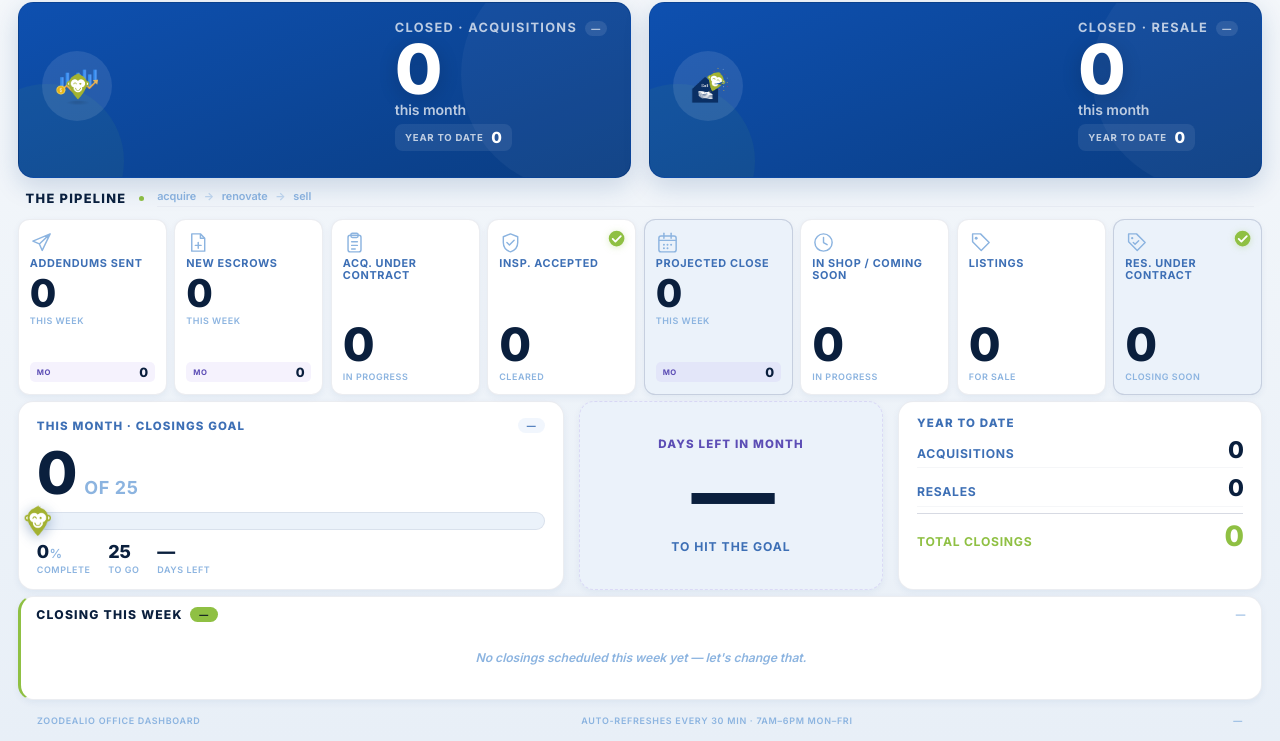
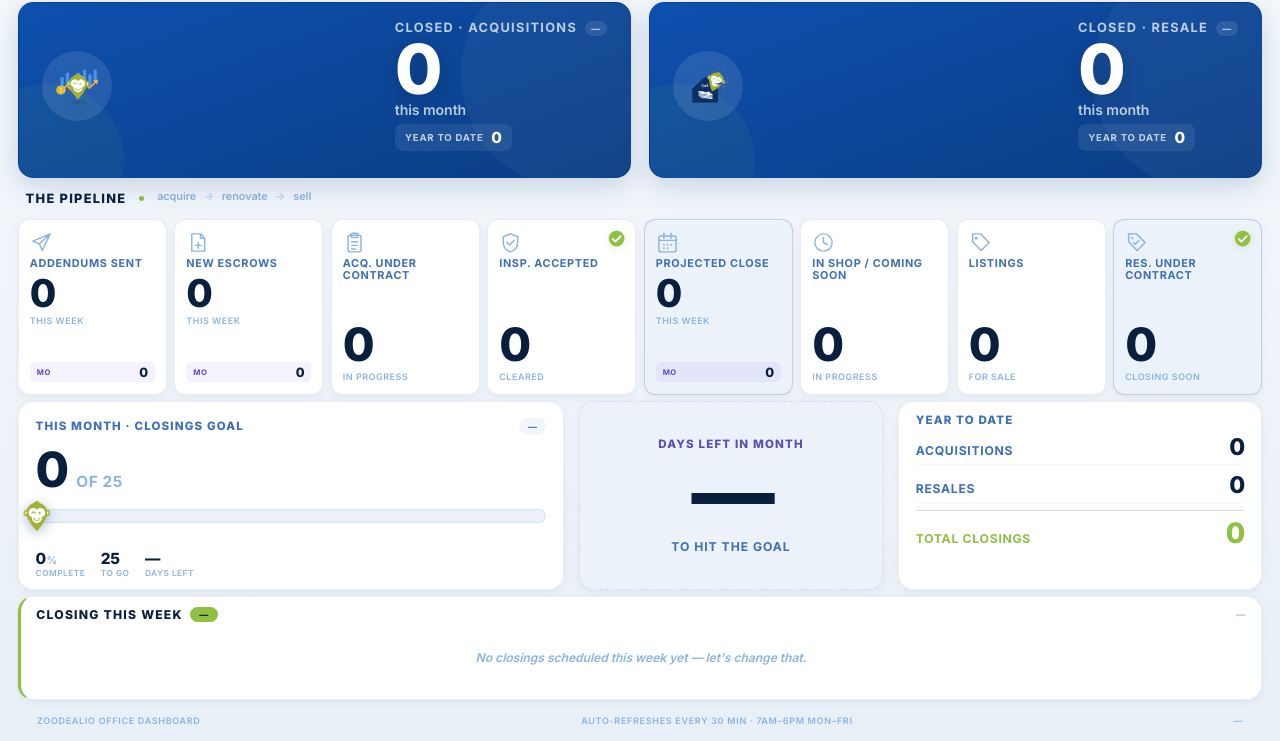
Before and after one commit to eliot-zoodealio/zoodealio-dashboard, a website: page public/index.html in a window 1280 px wide. Shown: the part 59-800 px from the top of the page. Drawn offline with Linux system fonts and the light colour scheme; no server answers.

Commit message:
Fix Goal card content clipping — tighter sizing

```diff
--- a/public/styles.css
+++ b/public/styles.css
@@ -570,7 +570,7 @@ html, body {
   background: var(--bg-card);
   border: 0.08vw solid var(--border-card);
   border-radius: 1.2vw;
-  padding: 1.1vw 1.4vw;
+  padding: 0.85vw 1.3vw;
   display: flex;
   flex-direction: column;
   min-height: 0;
@@ -626,7 +626,7 @@ html, body {
 .card-goal {
   display: grid;
   grid-template-rows: auto auto auto auto;
-  gap: 0.9vh;
+  gap: 0.5vh;
 }
 
 .goal-display {
@@ -636,7 +636,7 @@ html, body {
 }
 
 .goal-num {
-  font-size: min(4.6vw, 9.5vh);
+  font-size: min(3.8vw, 7.5vh);
   font-weight: 800;
   color: var(--text-primary);
   line-height: 0.95;
@@ -646,7 +646,7 @@ html, body {
 }
 
 .goal-of {
-  font-size: min(1.4vw, 2.8vh);
+  font-size: min(1.2vw, 2.4vh);
   font-weight: 700;
   color: var(--text-tertiary);
   text-transform: uppercase;
@@ -655,7 +655,7 @@ html, body {
 
 .goal-track {
   position: relative;
-  height: 1.4vw;
+  height: 1.1vw;
   background: var(--bg-track);
   border: 0.1vw solid var(--border-card);
   border-radius: 999px;
@@ -692,18 +692,19 @@ html, body {
 
 .goal-stats {
   display: flex;
-  gap: 1.4vw;
+  gap: 1.2vw;
   align-items: flex-end;
+  margin-top: 0.2vh;
 }
 
 .goal-stat {
   display: flex;
   flex-direction: column;
-  gap: 0.3vh;
+  gap: 0.15vh;
 }
 
 .goal-stat-num {
-  font-size: min(1.4vw, 2.9vh);
+  font-size: min(1.2vw, 2.4vh);
   font-weight: 800;
   color: var(--text-primary);
   line-height: 1;
@@ -720,7 +721,7 @@ html, body {
 }
 
 .goal-stat-label {
-  font-size: min(0.7vw, 1.5vh);
+  font-size: min(0.65vw, 1.4vh);
   font-weight: 600;
   color: var(--text-tertiary);
   text-transform: uppercase;
```
